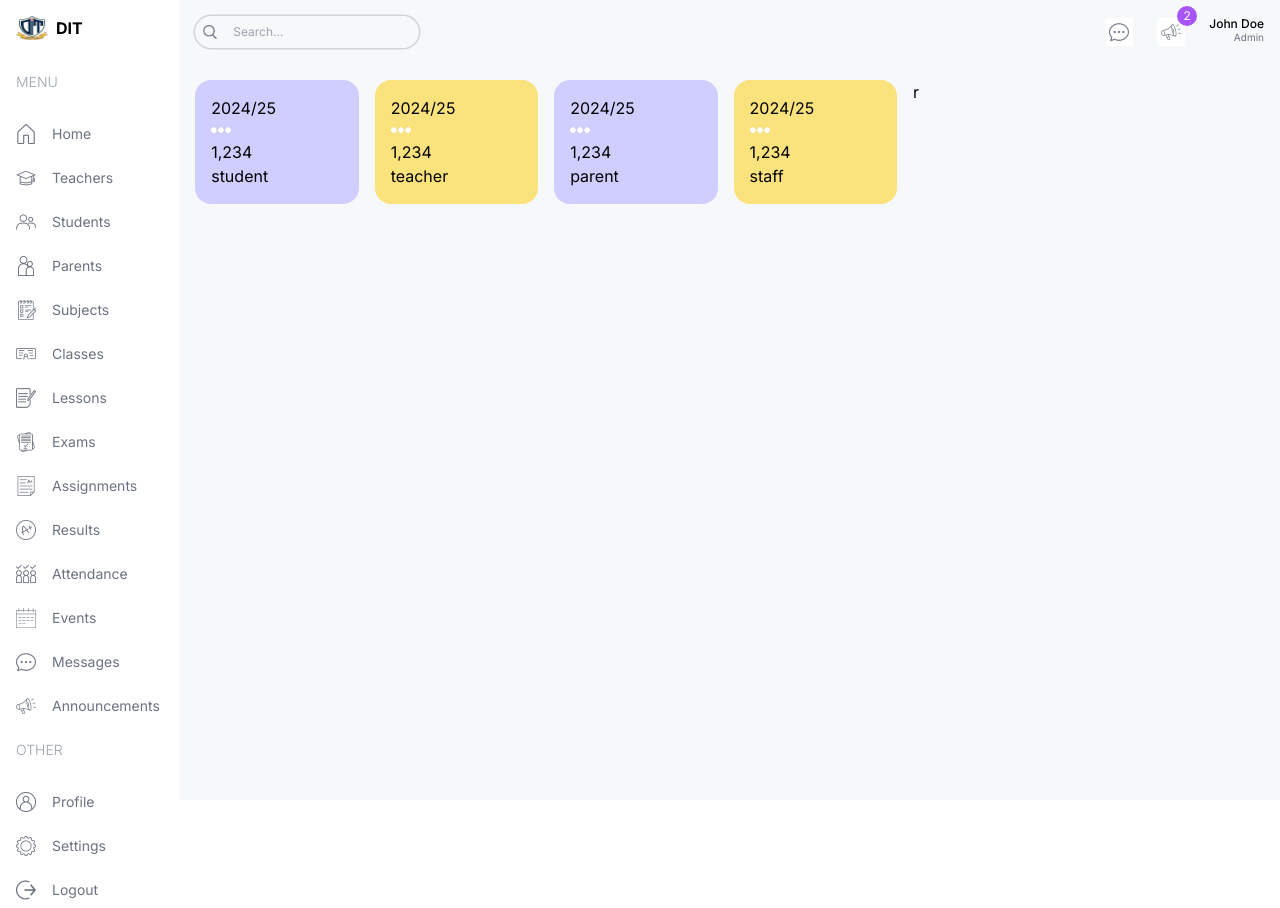
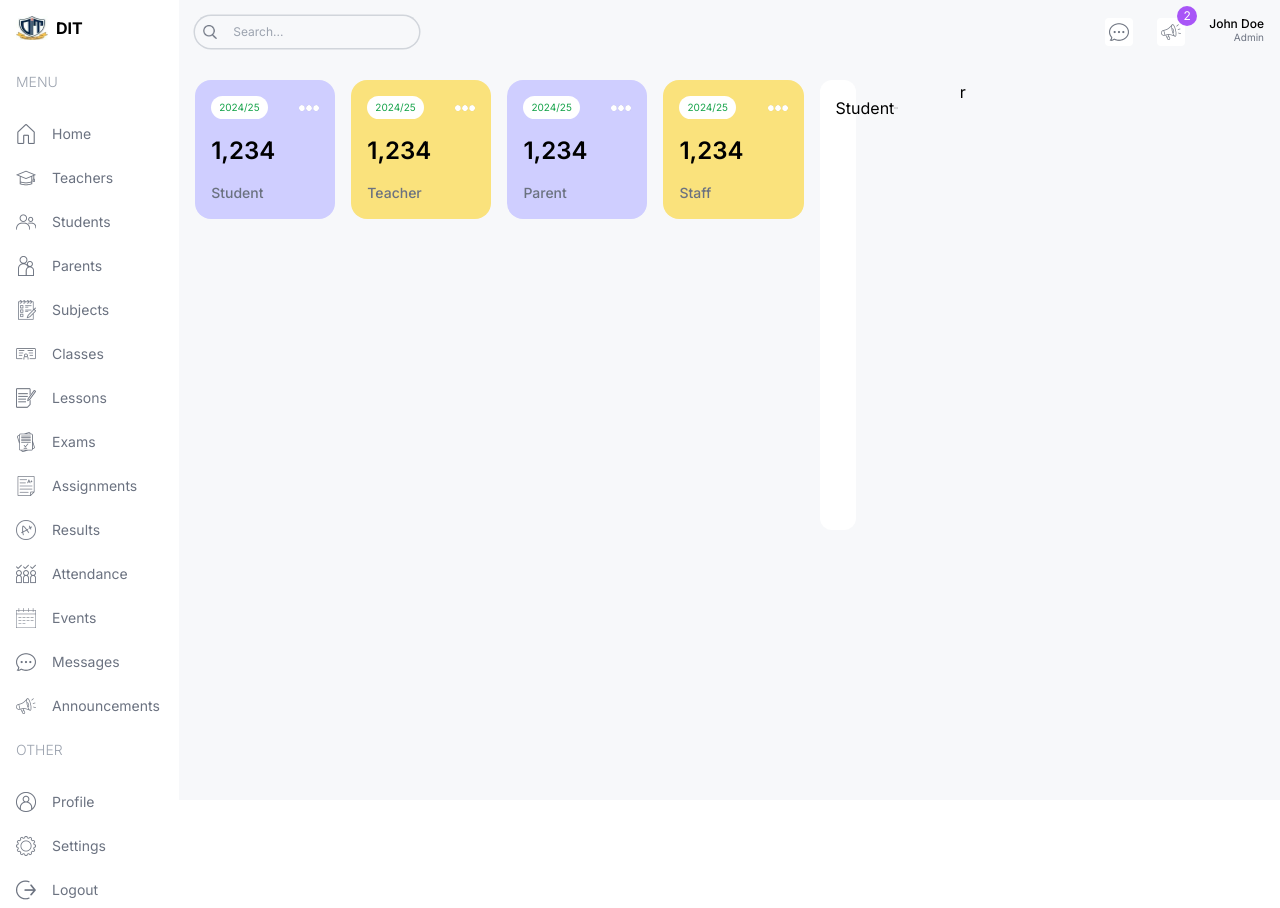
Before and after one commit to umarabdullah-991/Department-Management-System-FYP, a Next.js app in the folder Front-End/: page /admin in a window 1280 px wide. Built offline with nearby package versions, Linux system fonts and the light colour scheme.

Commit message:
Recharts install from NPM, count charts class is created, Radial Chart code is added in newly count chart file and integrated this countchart.tsx in admin page

```diff
--- a/Front-End/src/app/(dashboard)/admin/page.tsx
+++ b/Front-End/src/app/(dashboard)/admin/page.tsx
@@ -1,9 +1,10 @@
 import UserCard from "@/components/UserCard"
+import CountChart from "@/components/CountChart"
 const AdminPage = () => {
     return (
         <div className = 'p-4 flex gap-4 flex-col md:flex-row'>
             {/* {LEFT} */}
-            <div  className="w-full lg:w-2/3">
+            <div  className="w-full lg:w-2/3 flex flex-col gap-8">
             {/* {UserCard} */}
                 <div className="flex gap-4 justify-between flex-wrap">
                 <UserCard type="student"/>
@@ -12,6 +13,17 @@
                 <UserCard type="staff"/>
                 </div>
             </div>
+            {/* {MIDDLE CHARTS} */}
+            <div className="flex gap-4 flex-col lg:flex-row">
+                {/* COUNT CHART */}
+                <div className="w-full lg:w-1/3 h-[450px]">
+                <CountChart/>
+                </div>
+                {/* ATTENDANCE CHART */}
+                <div className="w-full lg:w-2/3 h-[450px]"></div>
+            </div>
+            {/* {BOTTOM CHARTS} */}
+            <div className=""></div>
             {/* {RIGHT} */}
             <div className="w-full lg:w-1/3">r</div>
         </div>
--- /dev/null
+++ b/Front-End/src/components/CountChart.tsx
@@ -0,0 +1,79 @@
+"use client"
+import Image from 'next/image';
+import { RadialBarChart, RadialBar, Legend, ResponsiveContainer } from 'recharts';
+
+const data = [
+  {
+    name: '18-24',
+    uv: 31.47,
+    pv: 2400,
+    fill: '#8884d8',
+  },
+  {
+    name: '25-29',
+    uv: 26.69,
+    pv: 4567,
+    fill: '#83a6ed',
+  },
+  {
+    name: '30-34',
+    uv: 15.69,
+    pv: 1398,
+    fill: '#8dd1e1',
+  },
+  {
+    name: '35-39',
+    uv: 8.22,
+    pv: 9800,
+    fill: '#82ca9d',
+  },
+  {
+    name: '40-49',
+    uv: 8.63,
+    pv: 3908,
+    fill: '#a4de6c',
+  },
+  {
+    name: '50+',
+    uv: 2.63,
+    pv: 4800,
+    fill: '#d0ed57',
+  },
+  {
+    name: 'unknow',
+    uv: 6.67,
+    pv: 4800,
+    fill: '#ffc658',
+  },
+];
+
+const CountChart = () => {
+    return(
+        <div className="bg-white rounded-xl w-full h-full p-4">
+            {/* TITLE */}
+            <div className='flex justify-between items-center'>
+                <h1>Student</h1>
+                <Image src="/moreDark.png" alt="" width={20} height={20}/>
+            </div>
+            {/* CHART */}
+            <div className=''>
+            {/* <ResponsiveContainer width="100%" height="100%">
+                <RadialBarChart cx="50%" cy="50%" innerRadius="10%" outerRadius="80%" barSize={10} data={data}>
+                    <RadialBar
+                        minAngle={15}
+                        label={{ position: 'insideStart', fill: '#fff' }}
+                        background
+                        clockWise
+                         dataKey="uv"
+                    />
+                    <Legend iconSize={10} layout="vertical" verticalAlign="middle" wrapperStyle={style} />
+                </RadialBarChart>
+            </ResponsiveContainer> */}
+            </div>
+
+            {/* BOTTOM */}
+            <div className=''></div>
+        </div>
+    )
+}
+export default CountChart
--- a/Front-End/src/components/UserCard.tsx
+++ b/Front-End/src/components/UserCard.tsx
@@ -2,12 +2,12 @@
 const UserCard = ({type}: {type:string}) => {
     return(
     <div className='rounded-2xl odd:bg-customPurple even:bg-customYellow p-4 flex-1'>
-        <div className="">
-            <span>2024/25</span>
+        <div className="flex justify-between items-center">
+            <span className="text-[10px] bg-white px-2 py-1 rounded-full text-green-600">2024/25</span>
             <Image src="/more.png" alt="" width={20} height={20}/>
         </div>
-        <h1>1,234</h1>
-        <h2>{type}</h2>
+        <h1 className="text-2xl font-semibold my-4">1,234</h1>
+        <h2 className="capitalize text-sm font-medium text-gray-500">{type}</h2>
     </div>
     );
 };
```
Also changed, not shown: Front-End/package.json (+5 -4 lines), 1 other file (tests, documents, lock files or other folders).
